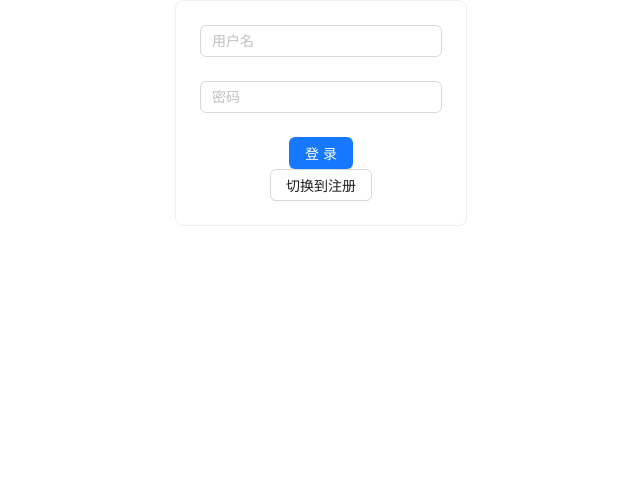
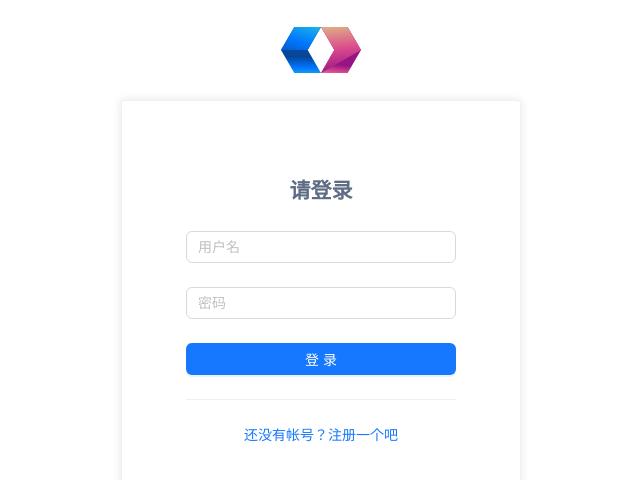
Before and after one commit to liheyuan/react-mvt, a React (Create React App) app in the folder react-mvt-app/: page / in a window 1280 px wide. Shown: the top 480 px of the page, without its empty margins (319-959 px from the left). Built offline with nearby package versions, Linux system fonts and the light colour scheme.

Commit message:
MOD: use emotion

```diff
--- a/react-mvt-app/package.json
+++ b/react-mvt-app/package.json
@@ -3,6 +3,8 @@
   "version": "0.1.0",
   "private": true,
   "dependencies": {
+    "@emotion/react": "^11.11.3",
+    "@emotion/styled": "^11.11.0",
     "@testing-library/jest-dom": "^5.17.0",
     "@testing-library/react": "^13.4.0",
     "@testing-library/user-event": "^13.5.0",
--- a/react-mvt-app/src/App.css
+++ b/react-mvt-app/src/App.css
@@ -1,38 +1,7 @@
-.App {
-  text-align: center;
+html {
+  font-size: 62.5%;
 }
 
-.App-logo {
-  height: 40vmin;
-  pointer-events: none;
+html body #root .App {
+  min-height: 100vh;
 }
-
-@media (prefers-reduced-motion: no-preference) {
-  .App-logo {
-    animation: App-logo-spin infinite 20s linear;
-  }
-}
-
-.App-header {
-  background-color: #282c34;
-  min-height: 100vh;
-  display: flex;
-  flex-direction: column;
-  align-items: center;
-  justify-content: center;
-  font-size: calc(10px + 2vmin);
-  color: white;
-}
-
-.App-link {
-  color: #61dafb;
-}
-
-@keyframes App-logo-spin {
-  from {
-    transform: rotate(0deg);
-  }
-  to {
-    transform: rotate(360deg);
-  }
-}
--- a/react-mvt-app/src/unauthenticated-app/index.tsx
+++ b/react-mvt-app/src/unauthenticated-app/index.tsx
@@ -1,19 +1,58 @@
 import React, { useState } from "react";
 import { LoginPage } from "./login";
 import { RegisterPage } from "./register";
-import { Button, Card } from "antd";
+import { Button, Card, Divider } from "antd";
+import styled from "@emotion/styled";
+import logo from "assets/logo.svg";
 
 export const UnauthenticatedApp = () => {
   const [isRegister, setIsRegister] = useState(false);
 
   return (
-    <div style={{ display: "flex", justifyContent: "center" }}>
-      <Card>
+    <Container>
+      <Header />
+      <ShadowCard>
+        <Title>{isRegister ? "请注册" : "请登录"}</Title>
         {isRegister ? <RegisterPage /> : <LoginPage />}
-        <Button onClick={() => setIsRegister(!isRegister)}>
-          切换到{isRegister ? "登录" : "注册"}
-        </Button>
-      </Card>
-    </div>
+        <Divider />
+        <a onClick={() => setIsRegister(!isRegister)}>
+          {isRegister ? "已经有帐号了？直接登录" : "还没有帐号？注册一个吧"}
+        </a>
+      </ShadowCard>
+    </Container>
   );
 };
+
+export const LongButton = styled(Button)`
+  width: 100%;
+`;
+
+const Title = styled.h2`
+  margin-bottom: 2.4rem;
+  color: rgb(94, 108, 132);
+`;
+
+const Header = styled.header`
+  background: url(${logo}) no-repeat center;
+  padding: 5rem 0;
+  background-size: 8rem;
+  width: 100%;
+`;
+
+const ShadowCard = styled(Card)`
+  width: 40rem;
+  min-height: 56rem;
+  padding: 3.2rem 4rem;
+  border-radius: 0.3rem;
+  box-sizing: border-box;
+  box-shadow: rgba(0, 0, 0, 0.1) 0 0 10px;
+  text-align: center;
+`;
+
+const Container = styled.div`
+  display: flex;
+  justify-content: start;
+  flex-direction: column;
+  align-items: center;
+  min-height: 100vh;
+`;
--- a/react-mvt-app/src/unauthenticated-app/login.tsx
+++ b/react-mvt-app/src/unauthenticated-app/login.tsx
@@ -1,6 +1,7 @@
 import React from "react";
 import { useAuth } from "context/auth-context";
 import { Form, Input, Button } from "antd";
+import { LongButton } from "unauthenticated-app";
 
 export const LoginPage = () => {
   const { login } = useAuth();
@@ -23,9 +24,9 @@ export const LoginPage = () => {
       >
         <Input placeholder={"密码"} type="password" id={"password"} />
       </Form.Item>
-      <Button htmlType={"submit"} type={"primary"}>
+      <LongButton htmlType={"submit"} type={"primary"}>
         登录
-      </Button>
+      </LongButton>
     </Form>
   );
 };
--- a/react-mvt-app/src/unauthenticated-app/register.tsx
+++ b/react-mvt-app/src/unauthenticated-app/register.tsx
@@ -1,6 +1,7 @@
 import React from "react";
 import { useAuth } from "context/auth-context";
 import { Form, Input, Button } from "antd";
+import { LongButton } from "unauthenticated-app";
 
 export const RegisterPage = () => {
   const { register } = useAuth();
@@ -23,9 +24,9 @@ export const RegisterPage = () => {
       >
         <Input placeholder={"密码"} type="password" id={"password"} />
       </Form.Item>
-      <Button htmlType={"submit"} type={"primary"}>
+      <LongButton htmlType={"submit"} type={"primary"}>
         注册
-      </Button>
+      </LongButton>
     </Form>
   );
 };
```
Also changed, not shown: react-mvt-app/src/assets/logo.svg (added), 1 other file (tests, documents, lock files or other folders).
